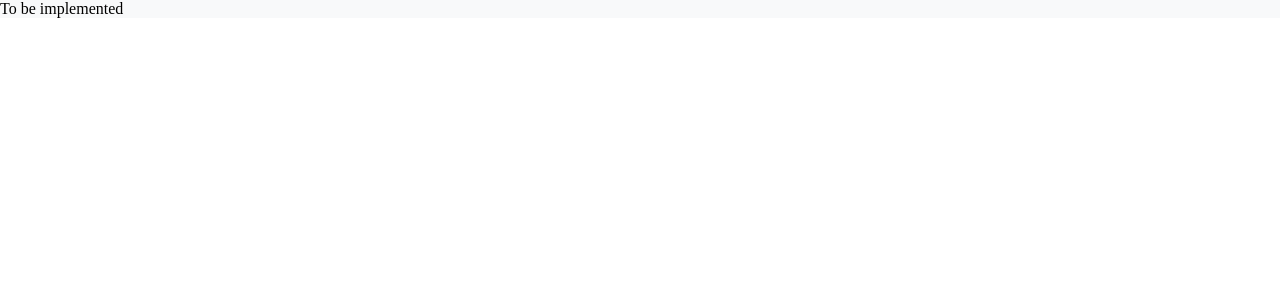
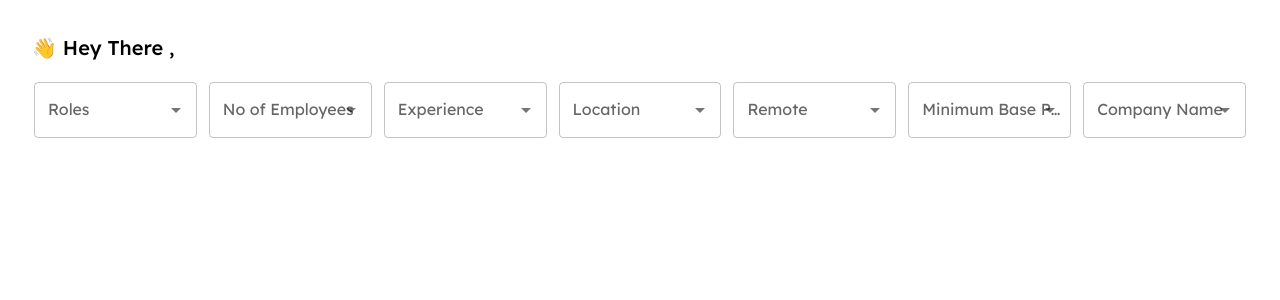
Before and after one commit to sukriti-singh13/weekday-jobsearch, a React (Vite) app: page / in a window 1280 px wide. Shown: the top 300 px of the page. Built offline with nearby package versions, Linux system fonts and the light colour scheme.

Commit message:
adds filters component

```diff
--- a/package.json
+++ b/package.json
@@ -10,6 +10,7 @@
     "preview": "vite preview"
   },
   "dependencies": {
+    "@emotion/styled": "^11.11.5",
     "@mui/material": "^5.15.16",
     "@mui/styled-engine-sc": "^6.0.0-alpha.18",
     "@reduxjs/toolkit": "^2.2.3",
--- a/src/App.css
+++ b/src/App.css
@@ -1,3 +1,5 @@
-main {
-  background-color: #f8f9fa;
+.jobs-layout{
+  display:grid;
+  gap:1rem;
+  padding:2rem;
 }
--- a/src/App.tsx
+++ b/src/App.tsx
@@ -1,9 +1,21 @@
+import {  ThemeProvider, Typography, createTheme } from '@mui/material';
 import './App.css';
+import JobFilters from './components/JobFilters/JobFilters';
 
+const theme = createTheme({
+  typography: {
+    fontFamily: ['Lexend', 'sans-serif'].join(','),
+  },
+});
 function App() {
   return (
-    <main>
-      <div>To be implemented</div>
+    <main className='jobs-layout'>
+      <ThemeProvider theme={theme}>
+        <Typography variant='h6' component='h1'>
+          👋 Hey There ,
+        </Typography>
+        <JobFilters />
+      </ThemeProvider>
     </main>
   );
 }
--- /dev/null
+++ b/src/components/JobFilters/JobFilters.css
@@ -0,0 +1,7 @@
+.job-filters {
+  display: flex;
+  gap: 0.5rem;
+  align-items: center;
+  /* flex-wrap: wrap; */
+  width: 100%;
+}
--- /dev/null
+++ b/src/components/JobFilters/JobFilters.tsx
@@ -0,0 +1,97 @@
+import React from 'react';
+import DropDown from '../ui/AutoComplete/AutoComplete';
+import './JobFilters.css';
+import { Box } from '@mui/material';
+
+const JobFilters = () => {
+  return (
+    <Box className='job-filters'>
+      <DropDown
+        allowMultiple
+        label='Roles'
+        id='hs'
+        options={[
+          { value: 'Full Time', label: 'Full Time' },
+          { value: 'Part Time', label: 'Part Time' },
+          { value: 'Contract', label: 'Contract' },
+          { value: 'Internship', label: 'Internship' },
+          { value: 'Temporary', label: 'Temporary' },
+        ]}
+      />
+      <DropDown
+        allowMultiple
+        label='No of Employees'
+        id='hs'
+        options={[
+          { value: 'Full Time', label: 'Full Time' },
+          { value: 'Part Time', label: 'Part Time' },
+          { value: 'Contract', label: 'Contract' },
+          { value: 'Internship', label: 'Internship' },
+          { value: 'Temporary', label: 'Temporary' },
+        ]}
+      />
+      <DropDown
+        allowMultiple
+        label='Experience'
+        id='hs'
+        options={[
+          { value: 'Full Time', label: 'Full Time' },
+          { value: 'Part Time', label: 'Part Time' },
+          { value: 'Contract', label: 'Contract' },
+          { value: 'Internship', label: 'Internship' },
+          { value: 'Temporary', label: 'Temporary' },
+        ]}
+      />
+      <DropDown
+        allowMultiple
+        label='Location'
+        id='hs'
+        options={[
+          { value: 'Full Time', label: 'Full Time' },
+          { value: 'Part Time', label: 'Part Time' },
+          { value: 'Contract', label: 'Contract' },
+          { value: 'Internship', label: 'Internship' },
+          { value: 'Temporary', label: 'Temporary' },
+        ]}
+      />
+      <DropDown
+        allowMultiple
+        label='Remote'
+        id='hs'
+        options={[
+          { value: 'Full Time', label: 'Full Time' },
+          { value: 'Part Time', label: 'Part Time' },
+          { value: 'Contract', label: 'Contract' },
+          { value: 'Internship', label: 'Internship' },
+          { value: 'Temporary', label: 'Temporary' },
+        ]}
+      />
+      <DropDown
+        allowMultiple
+        label='Minimum Base Pay Salary'
+        id='hs'
+        options={[
+          { value: 'Full Time', label: 'Full Time' },
+          { value: 'Part Time', label: 'Part Time' },
+          { value: 'Contract', label: 'Contract' },
+          { value: 'Internship', label: 'Internship' },
+          { value: 'Temporary', label: 'Temporary' },
+        ]}
+      />
+      <DropDown
+        allowMultiple
+        label='Company Name'
+        id='hs'
+        options={[
+          { value: 'Full Time', label: 'Full Time' },
+          { value: 'Part Time', label: 'Part Time' },
+          { value: 'Contract', label: 'Contract' },
+          { value: 'Internship', label: 'Internship' },
+          { value: 'Temporary', label: 'Temporary' },
+        ]}
+      />
+    </Box>
+  );
+};
+
+export default JobFilters;
--- /dev/null
+++ b/src/components/ui/AutoComplete/AutoComplete.css
@@ -0,0 +1,4 @@
+.autoComplete {
+  width:100%;
+padding: 2px;
+}
--- /dev/null
+++ b/src/components/ui/AutoComplete/AutoComplete.tsx
@@ -0,0 +1,34 @@
+import { Autocomplete, TextField } from '@mui/material';
+import './AutoComplete.css';
+type Option = {
+  value: string;
+  label: string;
+};
+
+const DropDown = ({
+  allowMultiple = false,
+  options = [],
+  defaultValue = undefined,
+  id = 'dropdown',
+  label = 'Select',
+}: {
+  allowMultiple: boolean;
+  options: Option[];
+  defaultValue?: Option;
+  id: string;
+  label: string;
+}) => {
+  return (
+    <Autocomplete
+      className='autoComplete'
+      id={id}
+      multiple={allowMultiple}
+      options={options}
+      getOptionLabel={(option) => option.label}
+      renderInput={(params) => <TextField {...params} label={label} />}
+      defaultValue={defaultValue}
+    />
+  );
+};
+
+export default DropDown;
--- a/src/index.css
+++ b/src/index.css
@@ -1,5 +1,13 @@
+@import url('https://fonts.googleapis.com/css2?family=Lexend:wght@100..900&display=swap');
 * {
   box-sizing: border-box;
   margin: 0;
   padding: 0;
 }
+
+body{
+  font-family: 'Lexend', sans-serif;
+  font-weight: 200;
+  background-color: #fff;
+
+}
```
Also changed, not shown: 1 other file (tests, documents, lock files or other folders).
